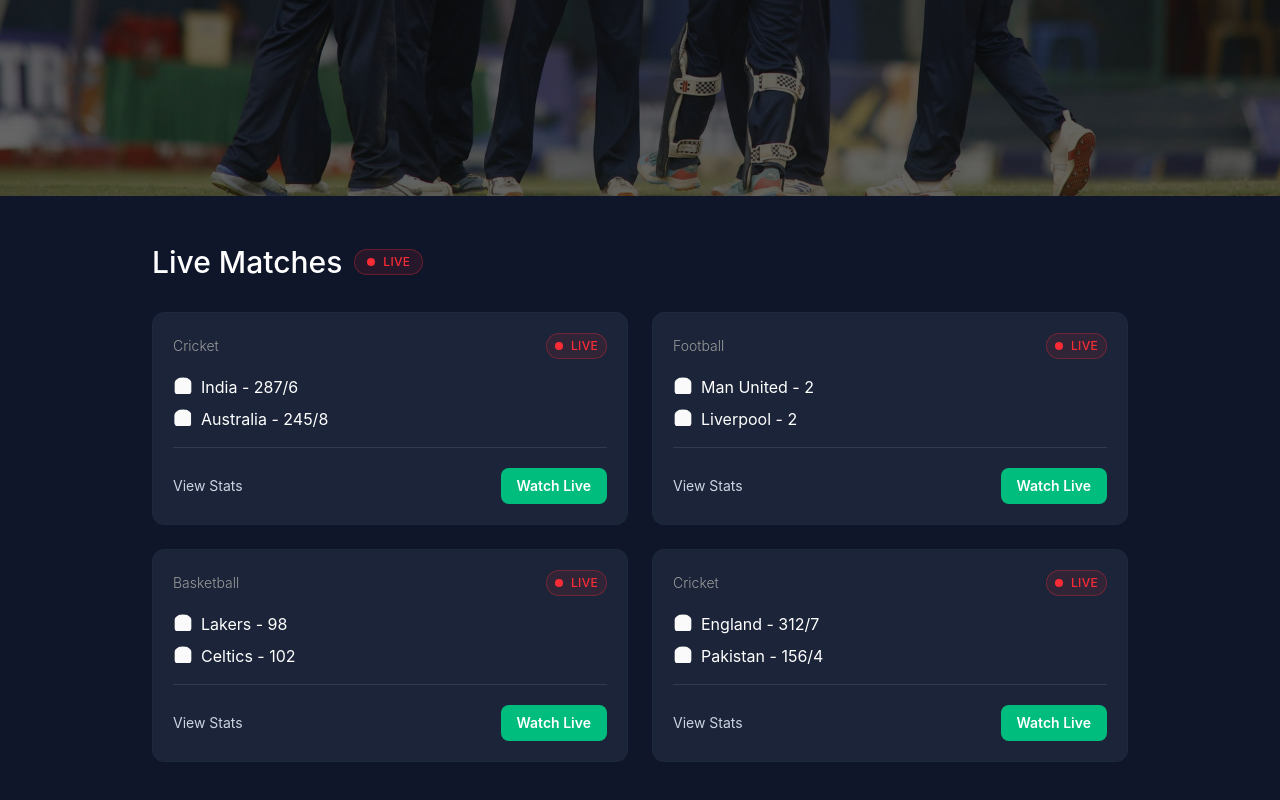
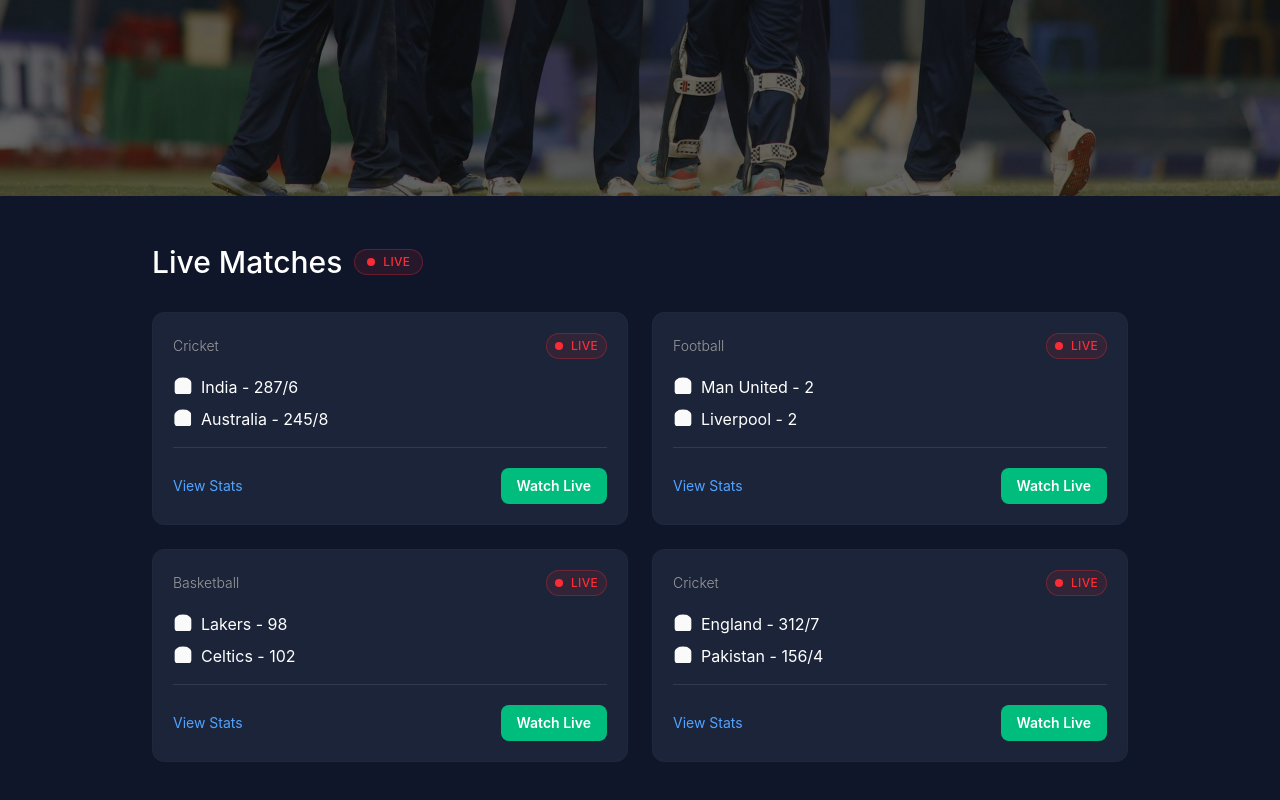
Before and after one commit to ChamilSachintha/Sports-Dashboard-Application, a React (Vite) app: page / in a window 1280 px wide. Shown: the part 509-1309 px from the top of the page. Built offline with nearby package versions, Linux system fonts and the light colour scheme.

Commit message:
Change View Stats font styles

```diff
--- a/src/components/LiveMatches.tsx
+++ b/src/components/LiveMatches.tsx
@@ -106,7 +106,7 @@ export default function LiveMatches() {
             <div className="flex items-center justify-between mt-1">
               <a
                 href="#stats"
-                className="text-slate-300 hover:text-emerald-400 text-sm"
+                className="text-blue-400 hover:text-blue-600 text-sm"
               >
                 View Stats
               </a>
```
